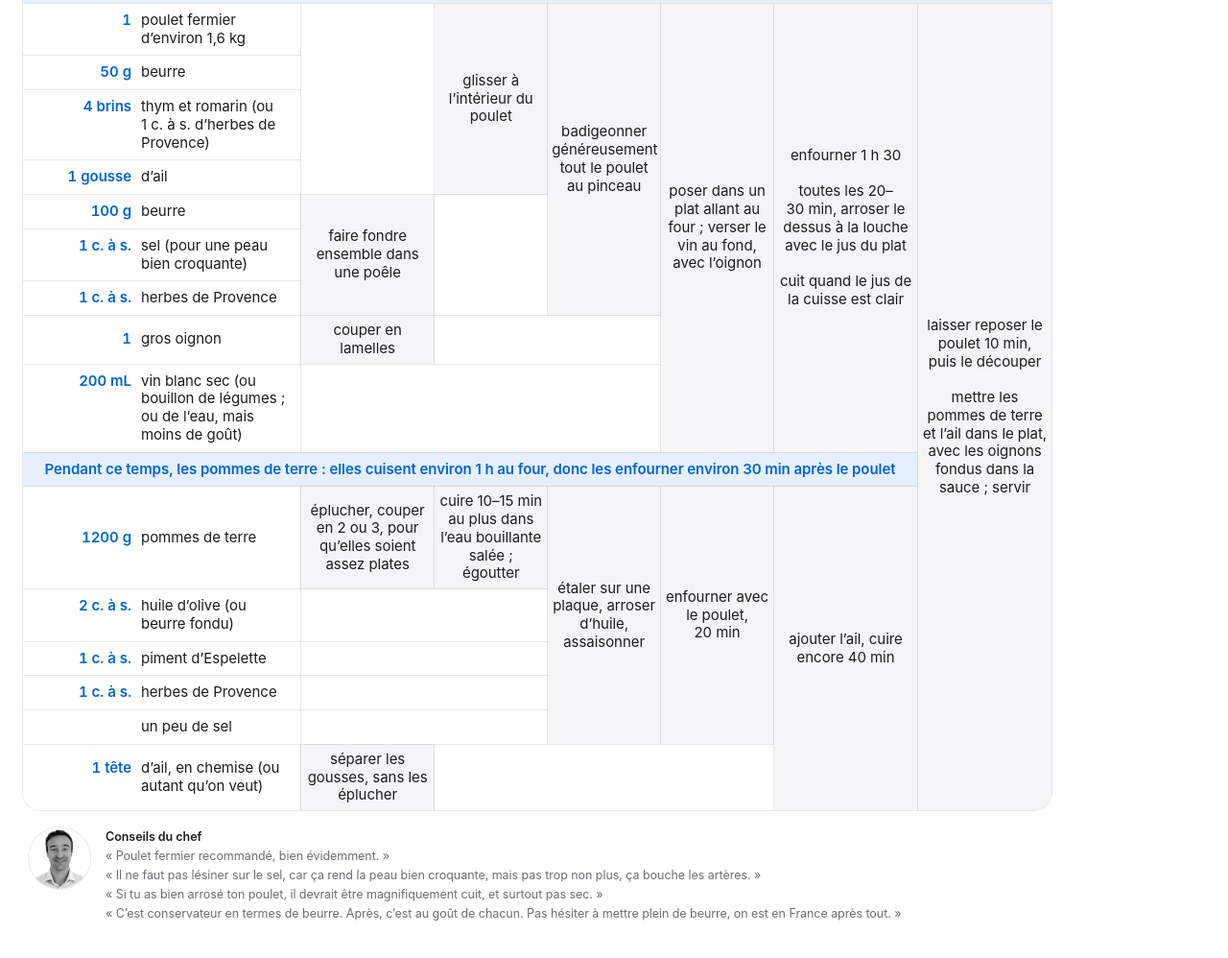
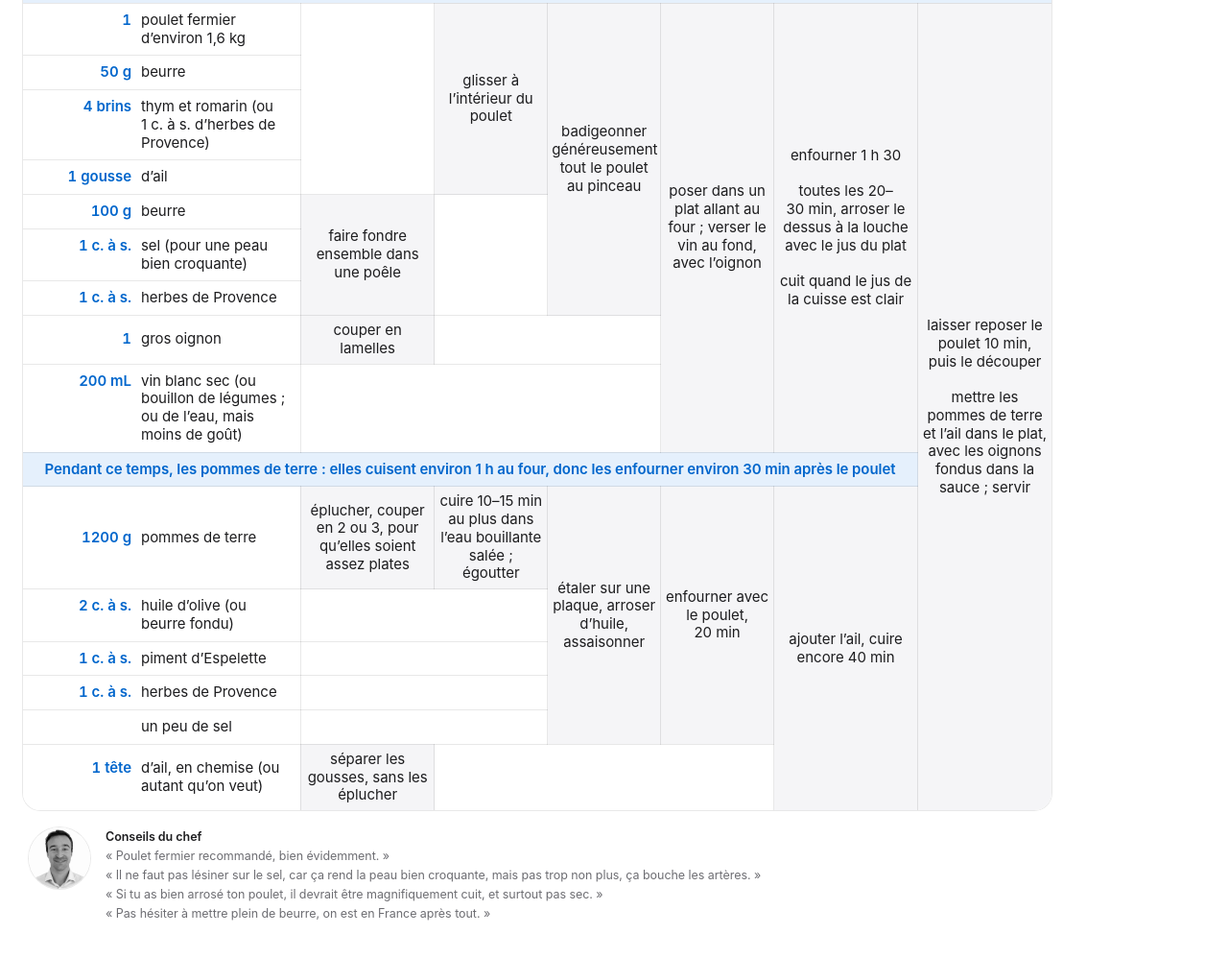
Before and after one commit to padlewsk/padlewski-site, a plain HTML site: page manger/poulet-roti-au-four/index.html in a window 1280 px wide. Shown: the part 376-1374 px from the top of the page at 96% size. Drawn offline with Linux system fonts and the light colour scheme.

Commit message:
Refine chef's comment in Poulet rôti au four recipe for clarity

```diff
--- a/manger/poulet-roti-au-four/index.html
+++ b/manger/poulet-roti-au-four/index.html
@@ -174,7 +174,7 @@
     «&nbsp;Poulet fermier recommandé, bien évidemment.&nbsp;»<br>
     «&nbsp;Il ne faut pas lésiner sur le sel, car ça rend la peau bien croquante, mais pas trop non plus, ça bouche les artères.&nbsp;»<br>
     «&nbsp;Si tu as bien arrosé ton poulet, il devrait être magnifiquement cuit, et surtout pas sec.&nbsp;»<br>
-    «&nbsp;C’est conservateur en termes de beurre. Après, c’est au goût de chacun. Pas hésiter à mettre plein de beurre, on est en France après tout.&nbsp;»
+    «&nbsp;Pas hésiter à mettre plein de beurre, on est en France après tout.&nbsp;»
     </div>
   </div>
 
```
